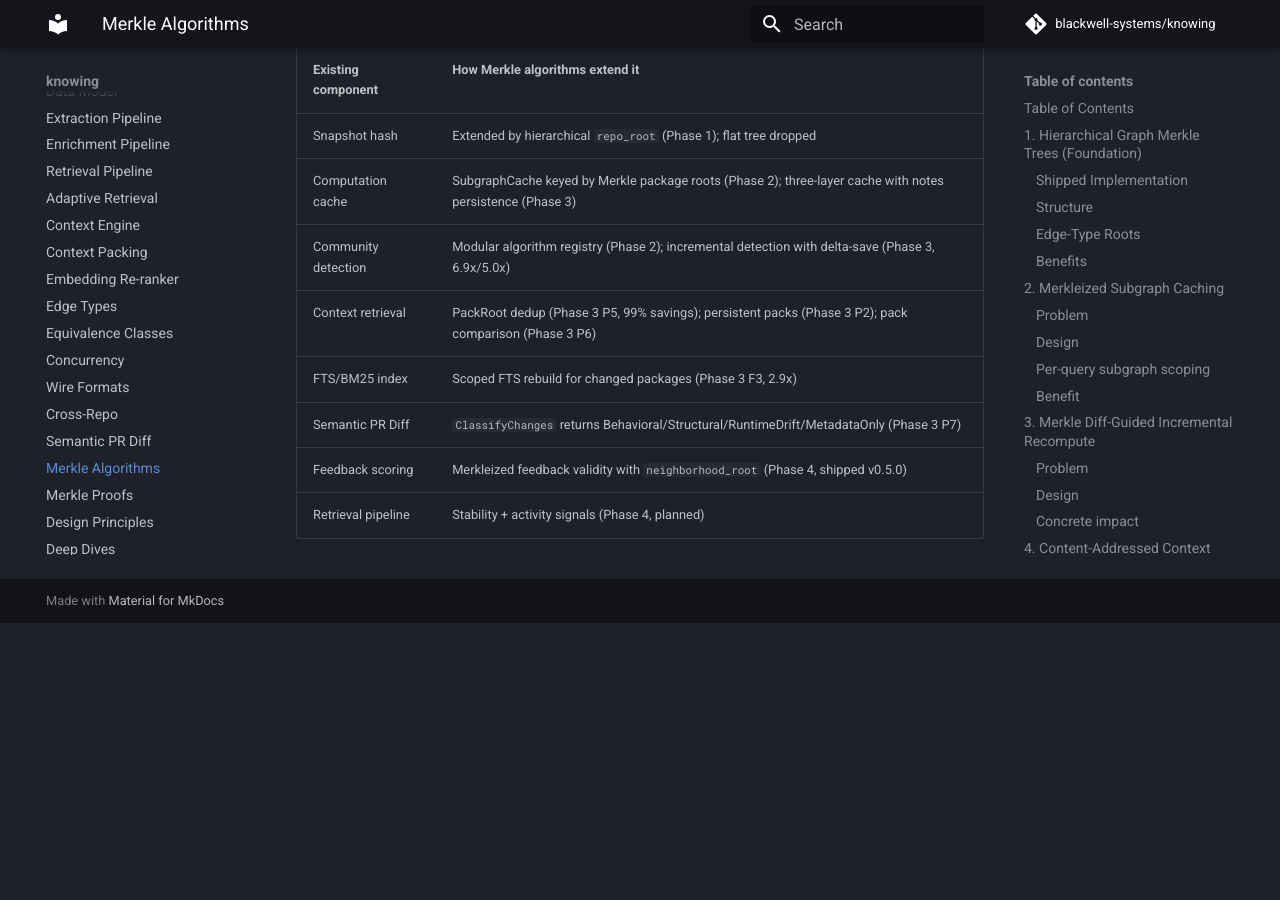
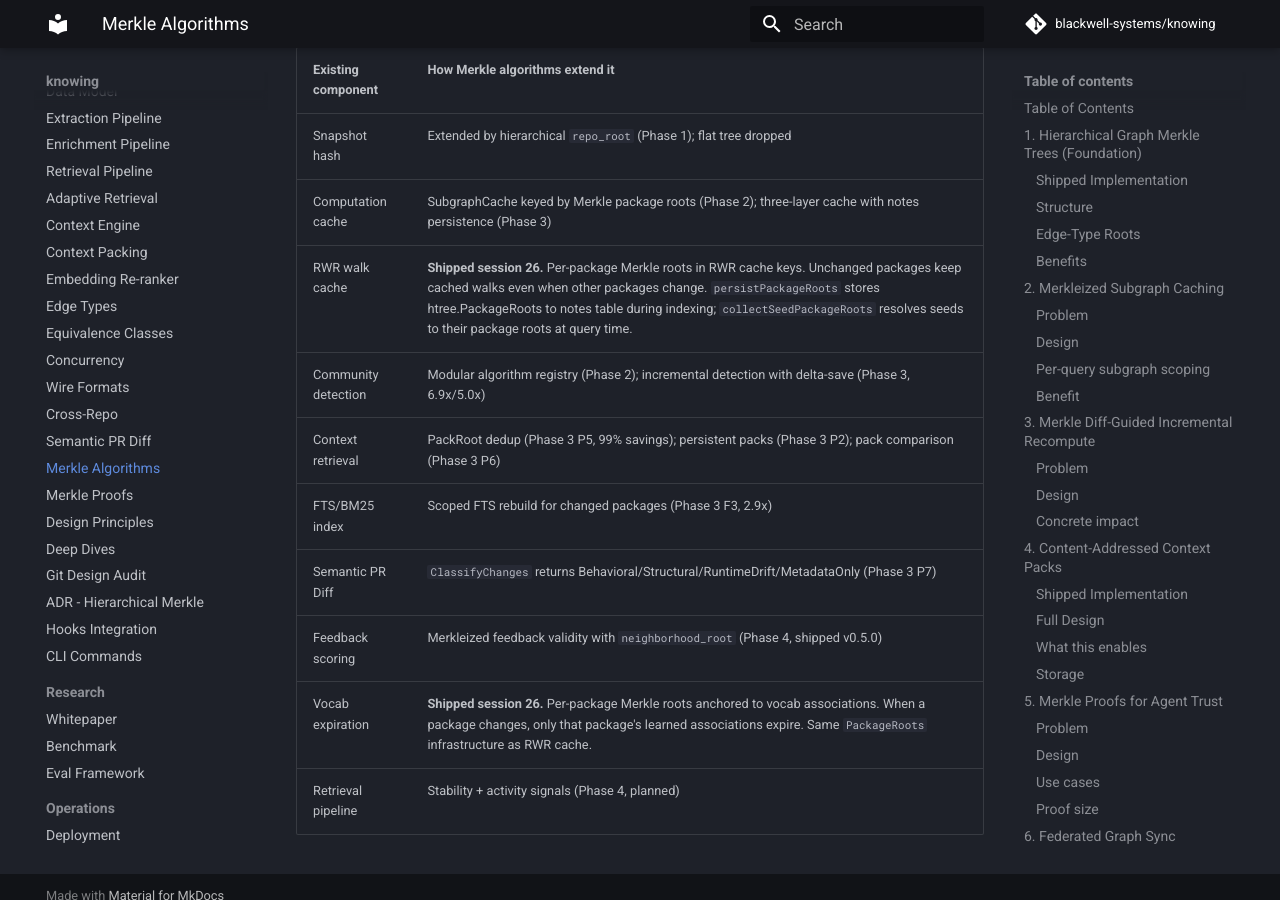
Before and after one commit to blackwell-systems/knowing, an MkDocs documentation site: the page built from docs/architecture/merkle-algorithms.md, in a window 1280 px wide and 900 px high, scrolled down 18728 px. Built offline with MkDocs 1.6.1 and Material for MkDocs 9.7.7, drawn with Linux system fonts in a browser that asks for light colours; comment, search, counter and statistics services are not loaded; before the commit the page ends 19351 px from its top, so only the background shows below that.

Commit message:
docs: add RWR walk cache and vocab expiration to merkle-algorithms relationships

```diff
--- a/docs/architecture/merkle-algorithms.md
+++ b/docs/architecture/merkle-algorithms.md
@@ -623,9 +623,11 @@ These algorithms build on each other. The hierarchical tree structure (Phase 1)
 |---|---|
 | Snapshot hash | Extended by hierarchical `repo_root` (Phase 1); flat tree dropped |
 | Computation cache | SubgraphCache keyed by Merkle package roots (Phase 2); three-layer cache with notes persistence (Phase 3) |
+| RWR walk cache | **Shipped session 26.** Per-package Merkle roots in RWR cache keys. Unchanged packages keep cached walks even when other packages change. `persistPackageRoots` stores htree.PackageRoots to notes table during indexing; `collectSeedPackageRoots` resolves seeds to their package roots at query time. |
 | Community detection | Modular algorithm registry (Phase 2); incremental detection with delta-save (Phase 3, 6.9x/5.0x) |
 | Context retrieval | PackRoot dedup (Phase 3 P5, 99% savings); persistent packs (Phase 3 P2); pack comparison (Phase 3 P6) |
 | FTS/BM25 index | Scoped FTS rebuild for changed packages (Phase 3 F3, 2.9x) |
 | Semantic PR Diff | `ClassifyChanges` returns Behavioral/Structural/RuntimeDrift/MetadataOnly (Phase 3 P7) |
 | Feedback scoring | Merkleized feedback validity with `neighborhood_root` (Phase 4, shipped v0.5.0) |
+| Vocab expiration | **Shipped session 26.** Per-package Merkle roots anchored to vocab associations. When a package changes, only that package's learned associations expire. Same `PackageRoots` infrastructure as RWR cache. |
 | Retrieval pipeline | Stability + activity signals (Phase 4, planned) |
```
